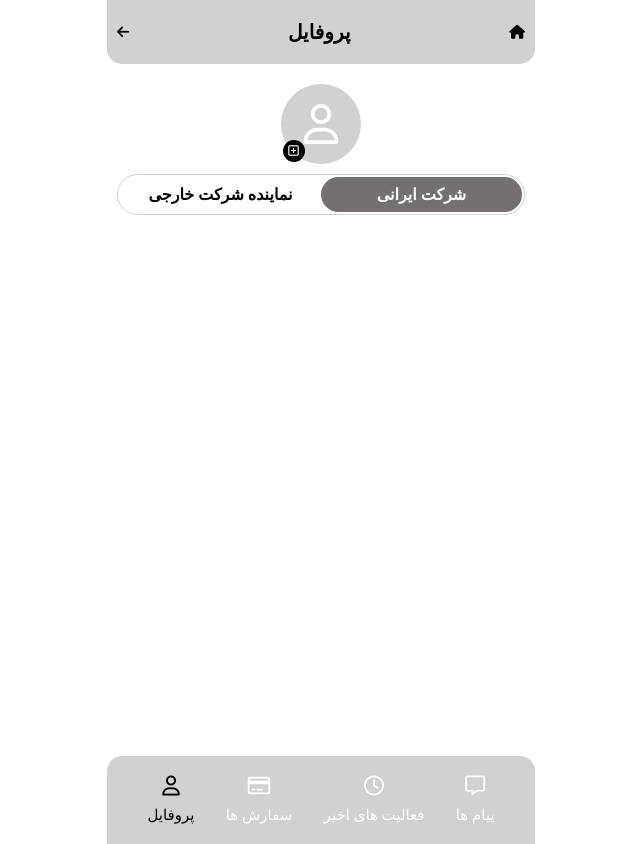
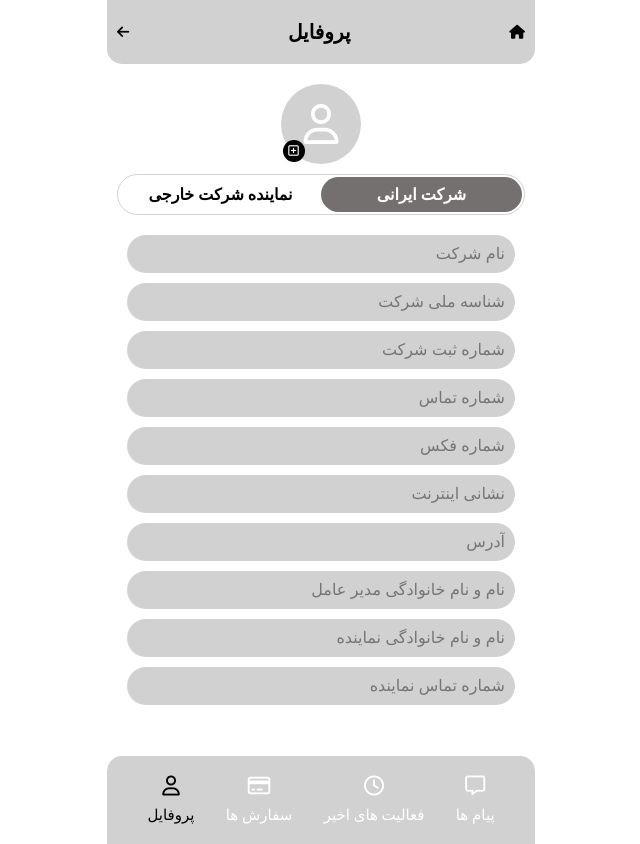
Before and after one commit to abolfazl-jmd/mabna-task, a React (Create React App) app: page / in a window 1280 px wide. Shown: the whole page, without its empty margins (319-959 px from the left). Built offline with nearby package versions, Linux system fonts and the light colour scheme.

Commit message:
add company form component and input component

```diff
--- /dev/null
+++ b/src/Components/company-form/CompanyForm.js
@@ -0,0 +1,99 @@
+import { useState } from "react";
+import Input from "../input-field/Input";
+import styles from "./CompanyForm.module.css";
+
+const CompanyForm = () => {
+  const [company, setCompany] = useState({
+    companyName: "",
+    companyID: "",
+    registrationNumber: "",
+    phoneNumber: "",
+    faxNumber: "",
+    website: "",
+    address: "",
+    managerName: "",
+    agentName: "",
+    agentNumber: "",
+  });
+
+  const inputChangeHandler = (e) => {
+    setCompany({ ...company, [e.target.name]: e.target.value });
+  };
+
+  return (
+    <form className={`${styles.company__form}`}>
+      <Input
+        type="text"
+        name="companyName"
+        placeholder="نام شرکت"
+        changeHandler={inputChangeHandler}
+        value={company.companyName}
+      />
+      <Input
+        type="text"
+        name="companyID"
+        value={company.companyID}
+        placeholder="شناسه ملی شرکت"
+        changeHandler={inputChangeHandler}
+      />
+      <Input
+        type="text"
+        name="registrationNumber"
+        value={company.registrationNumber}
+        placeholder="شماره ثبت شرکت"
+        changeHandler={inputChangeHandler}
+      />
+      <Input
+        type="number"
+        name="phoneNumber"
+        value={company.phoneNumber}
+        placeholder="شماره تماس"
+        changeHandler={inputChangeHandler}
+      />
+      <Input
+        type="number"
+        name="faxNumber"
+        value={company.faxNumber}
+        placeholder="شماره فکس"
+        changeHandler={inputChangeHandler}
+      />
+      <Input
+        type="text"
+        name="website"
+        value={company.website}
+        placeholder="نشانی اینترنت"
+        changeHandler={inputChangeHandler}
+      />
+      <Input
+        type="text"
+        name="address"
+        value={company.address}
+        placeholder="آدرس"
+        changeHandler={inputChangeHandler}
+      />
+      <Input
+        type="text"
+        name="managerName"
+        value={company.managerName}
+        placeholder="نام و نام خانوادگی مدیر عامل"
+        changeHandler={inputChangeHandler}
+      />
+      <Input
+        type="text"
+        name="agentName"
+        value={company.agentName}
+        placeholder="نام و نام خانوادگی نماینده"
+        changeHandler={inputChangeHandler}
+      />
+      <Input
+        type="number"
+        name="agentNumber"
+        value={company.agentNumber}
+        placeholder="شماره تماس نماینده"
+        changeHandler={inputChangeHandler}
+      />
+    </form>
+  );
+};
+
+export default CompanyForm;
--- /dev/null
+++ b/src/Components/company-form/CompanyForm.module.css
@@ -0,0 +1,7 @@
+.company__form {
+  width: 100%;
+  padding: 1rem;
+  display: flex;
+  flex-direction: column;
+  gap: 1rem;
+}
--- /dev/null
+++ b/src/Components/input-field/Input.js
@@ -0,0 +1,19 @@
+import styles from "./Input.module.css";
+
+const Input = ({ name, placeholder, type, changeHandler, value }) => {
+  return (
+    <div className={`${styles.input__wrapper}`}>
+      <input
+        type={type}
+        name={name}
+        className={`${styles.input__field}`}
+        placeholder={placeholder}
+        onChange={changeHandler}
+        value={value}
+      />
+      {value && <i className={`fa-solid fa-circle-check ${styles.icon}`}></i>}
+    </div>
+  );
+};
+
+export default Input;
--- /dev/null
+++ b/src/Components/input-field/Input.module.css
@@ -0,0 +1,38 @@
+.input__wrapper {
+  display: flex;
+  align-items: center;
+  justify-content: space-between;
+  position: relative;
+}
+
+.icon {
+  font-size: 1.4rem;
+  position: absolute;
+  left: 5%;
+  color: #747070;
+}
+
+.input__field {
+  background-color: var(--sideBar-background-color);
+  padding: 1rem;
+  border-radius: 3rem;
+  font-size: 1.6rem;
+  border: none;
+  outline: none;
+  width: 100%;
+}
+
+.input__field:focus {
+  border: 1px solid #747070;
+}
+
+input::-webkit-outer-spin-button,
+input::-webkit-inner-spin-button {
+  /* display: none; <- Crashes Chrome on hover */
+  -webkit-appearance: none;
+  margin: 0; /* <-- Apparently some margin are still there even though it's hidden */
+}
+
+input[type="number"] {
+  -moz-appearance: textfield; /* Firefox */
+}
--- a/src/Layout/Layout.js
+++ b/src/Layout/Layout.js
@@ -6,7 +6,7 @@ const Layout = ({ children }) => {
   return (
     <>
       <Headers />
-      <div class={`${styles.container}`}>{children}</div>
+      <div className={`${styles.container}`}>{children}</div>
       <Navbar />
     </>
   );
--- a/src/Pages/Profile.js
+++ b/src/Pages/Profile.js
@@ -1,3 +1,4 @@
+import CompanyForm from "../Components/company-form/CompanyForm";
 import ProfilePicture from "../Components/profile-picture-component/ProfilePicture";
 import Tabs from "../Components/tabs-component/Tabs";
 import Layout from "../Layout/Layout";
@@ -7,6 +8,7 @@ const Profile = () => {
     <Layout>
       <ProfilePicture />
       <Tabs />
+      <CompanyForm />
     </Layout>
   );
 };
```
